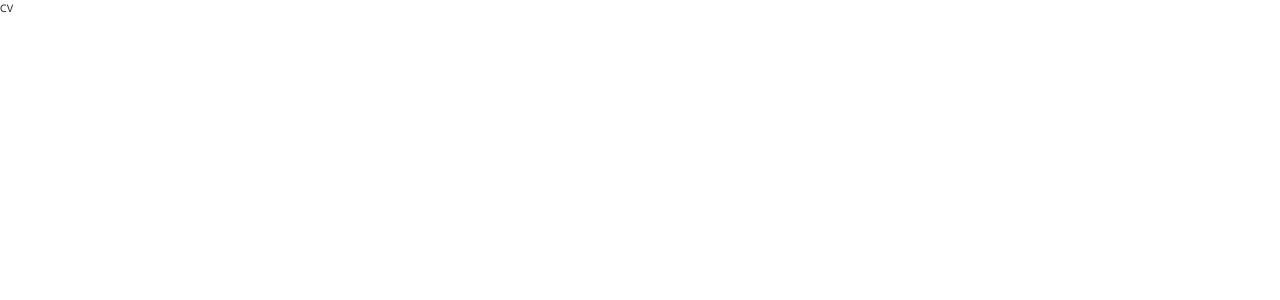
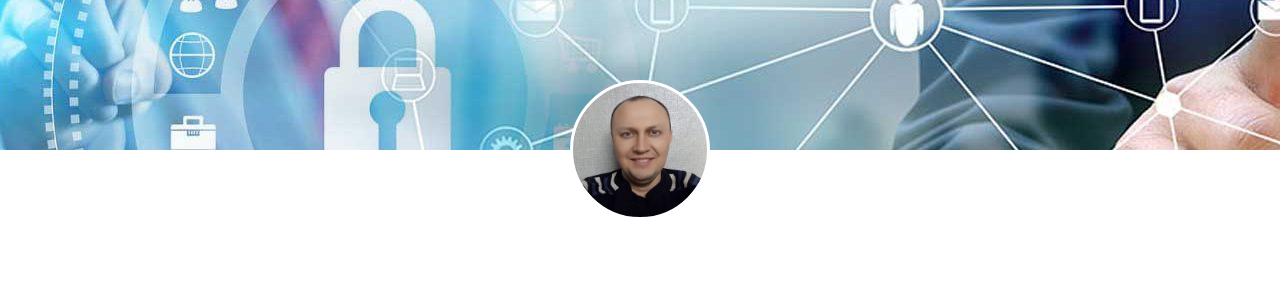
Before and after one commit to nlysenko/cv, a React (Create React App) app: page / in a window 1280 px wide. Shown: the top 300 px of the page. Built offline with nearby package versions, Linux system fonts and the light colour scheme.

Commit message:
Add header

```diff
--- a/src/app/App.js
+++ b/src/app/App.js
@@ -6,6 +6,9 @@
 
 import React from 'react'
 import { createUseStyles } from 'react-jss'
+
+import Header from 'components/Header'
+import Main from 'components/Main'
 
 const WhiteColor = '#fff'
 const MainColor = '#212121'
@@ -44,7 +47,12 @@ const useStyles = createUseStyles({
 const App = () => {
   useStyles()
 
-  return <div>CV</div>
+  return (
+    <div>
+      <Header />
+      <Main />
+    </div>
+  )
 }
 
 export default App
--- /dev/null
+++ b/src/components/Header.js
@@ -0,0 +1,58 @@
+/**
+ *
+ * Header
+ *
+ */
+
+import React from 'react'
+import { createUseStyles } from 'react-jss'
+
+import Banner from 'assets/img/banner.jpeg'
+import Avatar from 'assets/img/avatar.webp'
+
+const useStyles = createUseStyles({
+  header: {
+    position: 'relative',
+    width: '100%',
+    height: 150,
+    background: {
+      image: `url(${Banner})`,
+      size: 'cover',
+      position: ['center', 'center'],
+      repeat: 'no-repeat',
+    },
+  },
+
+  avatar: {
+    width: 140,
+    height: 140,
+    position: 'absolute',
+    top: 80,
+    left: 'calc(50% - 70px)',
+    right: 'calc(50% - 70px)',
+    background: {
+      image: `url(${Avatar})`,
+      size: 'cover',
+      position: ['center', 'center'],
+      repeat: 'no-repeat',
+    },
+    border: {
+      radius: '100%',
+      style: 'solid',
+      width: 3,
+      color: '#ffffff',
+    },
+  },
+})
+
+const Header = () => {
+  const classes = useStyles()
+
+  return (
+    <header className={classes.header}>
+      <div className={classes.avatar}></div>
+    </header>
+  )
+}
+
+export default Header
--- /dev/null
+++ b/src/components/Main.js
@@ -0,0 +1,20 @@
+/**
+ *
+ * Main
+ *
+ */
+
+import React from 'react'
+import { createUseStyles } from 'react-jss'
+
+const useStyles = createUseStyles({
+  main: {},
+})
+
+const Main = () => {
+  const classes = useStyles()
+
+  return <main className={classes.main}></main>
+}
+
+export default Main
```
Also changed, not shown: src/assets/img/avatar.webp (added), src/assets/img/banner.jpeg (added).
